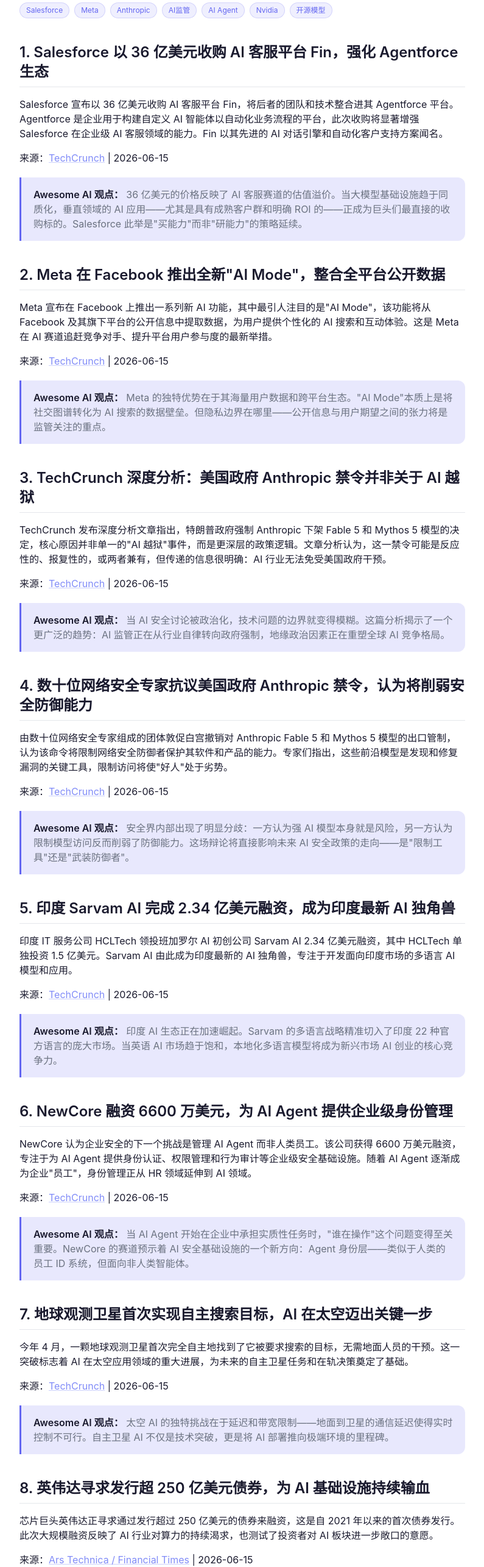
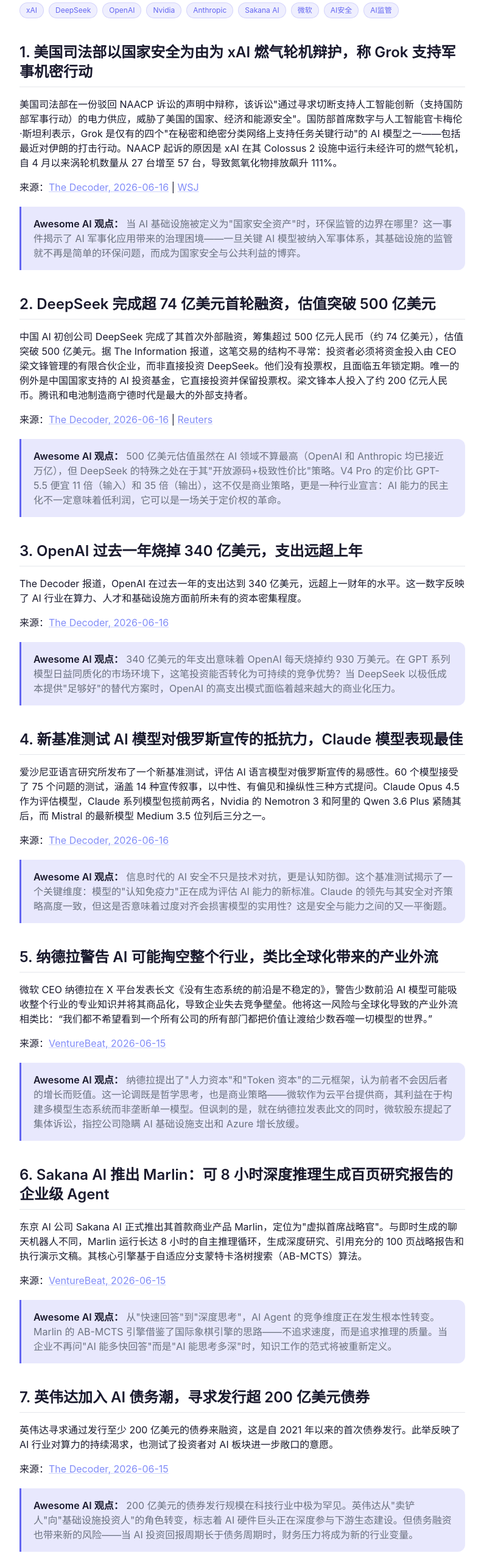
Before and after one commit to doocs/awesome-ai, an Astro site: page /daily/2026-06-16 in a window 1280 px wide. Shown: the part 230-2800 px from the top of the page at 61% size, without its empty margins (242-1037 px from the left). Built offline with nearby package versions, Linux system fonts and the light colour scheme; Astro itself is replaced by a stand-in of ours.

Commit message:
docs: add daily news 2026-06-16

```diff
--- a/src/content/daily/2026-06-16.md
+++ b/src/content/daily/2026-06-16.md
@@ -1,91 +1,69 @@
 ---
 title: "Awesome AI 日报 | 2026-06-16"
 date: "2026-06-16"
-tags: ["Salesforce", "Meta", "Anthropic", "AI监管", "AI Agent", "Nvidia", "开源模型"]
-summary: "Salesforce 36 亿美元收购 AI 客服平台 Fin；Meta 在 Facebook 推出全新 AI Mode 整合全平台公开数据；美国政府对 Anthropic 模型禁令本质分析；印度 Sarvam AI 成最新独角兽；英伟达发行超 250 亿美元债券；Sakana AI 推出企业级研究 Agent Marlin。"
+tags: ["xAI", "DeepSeek", "OpenAI", "Nvidia", "Anthropic", "Sakana AI", "微软", "AI安全", "AI监管"]
+summary: "美国司法部以国家安全为由为 xAI 燃气轮机辩护；DeepSeek 完成超 74 亿美元首轮融资估值达 500 亿美元；OpenAI 过去一年烧掉 340 亿美元；纳德拉警告 AI 可能掏空整个行业；Sakana AI 推出超长推理研究 Agent Marlin；英伟达加入 AI 债务潮发行 200 亿美元债券。"
 ---
 
-## 1. Salesforce 以 36 亿美元收购 AI 客服平台 Fin，强化 Agentforce 生态
+## 1. 美国司法部以国家安全为由为 xAI 燃气轮机辩护，称 Grok 支持军事机密行动
 
-Salesforce 宣布以 36 亿美元收购 AI 客服平台 Fin，将后者的团队和技术整合进其 Agentforce 平台。Agentforce 是企业用于构建自定义 AI 智能体以自动化业务流程的平台，此次收购将显著增强 Salesforce 在企业级 AI 客服领域的能力。Fin 以其先进的 AI 对话引擎和自动化客户支持方案闻名。
+美国司法部在一份驳回 NAACP 诉讼的声明中辩称，该诉讼"通过寻求切断支持人工智能创新（支持国防部军事行动）的电力供应，威胁了美国的国家、经济和能源安全"。国防部首席数字与人工智能官卡梅伦·斯坦利表示，Grok 是仅有的四个"在秘密和绝密分类网络上支持任务关键行动"的 AI 模型之一——包括最近对伊朗的打击行动。NAACP 起诉的原因是 xAI 在其 Colossus 2 设施中运行未经许可的燃气轮机，自 4 月以来涡轮机数量从 27 台增至 57 台，导致氮氧化物排放飙升 111%。
 
-来源：[TechCrunch](https://techcrunch.com/2026/06/15/salesforce-acquires-ai-customer-service-platform-fin-for-3-6b/) | 2026-06-15
+来源：[The Decoder, 2026-06-16](https://the-decoder.com/doj-invokes-national-security-to-defend-xais-unpermitted-gas-turbines-in-naacp-lawsuit/) | [WSJ](https://www.wsj.com/business/spacex-agrees-to-buy-ai-coding-agent-cursor-for-60-billion-7a473340)
 
-> **Awesome AI 观点：** 36 亿美元的价格反映了 AI 客服赛道的估值溢价。当大模型基础设施趋于同质化，垂直领域的 AI 应用——尤其是具有成熟客户群和明确 ROI 的——正成为巨头们最直接的收购标的。Salesforce 此举是"买能力"而非"研能力"的策略延续。
+> **Awesome AI 观点：** 当 AI 基础设施被定义为"国家安全资产"时，环保监管的边界在哪里？这一事件揭示了 AI 军事化应用带来的治理困境——一旦关键 AI 模型被纳入军事体系，其基础设施的监管就不再是简单的环保问题，而成为国家安全与公共利益的博弈。
 
-## 2. Meta 在 Facebook 推出全新"AI Mode"，整合全平台公开数据
+## 2. DeepSeek 完成超 74 亿美元首轮融资，估值突破 500 亿美元
 
-Meta 宣布在 Facebook 上推出一系列新 AI 功能，其中最引人注目的是"AI Mode"，该功能将从 Facebook 及其旗下平台的公开信息中提取数据，为用户提供个性化的 AI 搜索和互动体验。这是 Meta 在 AI 赛道追赶竞争对手、提升平台用户参与度的最新举措。
+中国 AI 初创公司 DeepSeek 完成了其首次外部融资，筹集超过 500 亿元人民币（约 74 亿美元），估值突破 500 亿美元。据 The Information 报道，这笔交易的结构不寻常：投资者必须将资金投入由 CEO 梁文锋管理的有限合伙企业，而非直接投资 DeepSeek。他们没有投票权，且面临五年锁定期。唯一的例外是中国国家支持的 AI 投资基金，它直接投资并保留投票权。梁文锋本人投入了约 200 亿元人民币。腾讯和电池制造商宁德时代是最大的外部支持者。
 
-来源：[TechCrunch](https://techcrunch.com/2026/06/15/metas-new-ai-mode-on-facebook-pulls-from-public-info-across-its-platforms/) | 2026-06-15
+来源：[The Decoder, 2026-06-16](https://the-decoder.com/deepseek-takes-outside-money-for-the-first-time-at-a-50-billion-valuation/) | [Reuters](https://www.reuters.com/world/asia-pacific/chinas-deepseek-closes-over-7-billion-funding-with-unusual-deal-structure-2026-06-16/)
 
-> **Awesome AI 观点：** Meta 的独特优势在于其海量用户数据和跨平台生态。"AI Mode"本质上是将社交图谱转化为 AI 搜索的数据壁垒。但隐私边界在哪里——公开信息与用户期望之间的张力将是监管关注的重点。
+> **Awesome AI 观点：** 500 亿美元估值虽然在 AI 领域不算最高（OpenAI 和 Anthropic 均已接近万亿），但 DeepSeek 的特殊之处在于其"开放源码+极致性价比"策略。V4 Pro 的定价比 GPT-5.5 便宜 11 倍（输入）和 35 倍（输出），这不仅是商业策略，更是一种行业宣言：AI 能力的民主化不一定意味着低利润，它可以是一场关于定价权的革命。
 
-## 3. TechCrunch 深度分析：美国政府 Anthropic 禁令并非关于 AI 越狱
+## 3. OpenAI 过去一年烧掉 340 亿美元，支出远超上年
 
-TechCrunch 发布深度分析文章指出，特朗普政府强制 Anthropic 下架 Fable 5 和 Mythos 5 模型的决定，核心原因并非单一的"AI 越狱"事件，而是更深层的政策逻辑。文章分析认为，这一禁令可能是反应性的、报复性的，或两者兼有，但传递的信息很明确：AI 行业无法免受美国政府干预。
+The Decoder 报道，OpenAI 在过去一年的支出达到 340 亿美元，远超上一财年的水平。这一数字反映了 AI 行业在算力、人才和基础设施方面前所未有的资本密集程度。
 
-来源：[TechCrunch](https://techcrunch.com/2026/06/15/the-us-governments-anthropic-models-ban-was-never-about-an-ai-jailbreak/) | 2026-06-15
+来源：[The Decoder, 2026-06-16](https://the-decoder.com/openai-burned-through-34-billion-last-year/)
 
-> **Awesome AI 观点：** 当 AI 安全讨论被政治化，技术问题的边界就变得模糊。这篇分析揭示了一个更广泛的趋势：AI 监管正在从行业自律转向政府强制，地缘政治因素正在重塑全球 AI 竞争格局。
+> **Awesome AI 观点：** 340 亿美元的年支出意味着 OpenAI 每天烧掉约 930 万美元。在 GPT 系列模型日益同质化的市场环境下，这笔投资能否转化为可持续的竞争优势？当 DeepSeek 以极低成本提供"足够好"的替代方案时，OpenAI 的高支出模式面临着越来越大的商业化压力。
 
-## 4. 数十位网络安全专家抗议美国政府 Anthropic 禁令，认为将削弱安全防御能力
+## 4. 新基准测试 AI 模型对俄罗斯宣传的抵抗力，Claude 模型表现最佳
 
-由数十位网络安全专家组成的团体敦促白宫撤销对 Anthropic Fable 5 和 Mythos 5 模型的出口管制，认为该命令将限制网络安全防御者保护其软件和产品的能力。专家们指出，这些前沿模型是发现和修复漏洞的关键工具，限制访问将使"好人"处于劣势。
+爱沙尼亚语言研究所发布了一个新基准测试，评估 AI 语言模型对俄罗斯宣传的易感性。60 个模型接受了 75 个问题的测试，涵盖 14 种宣传叙事，以中性、有偏见和操纵性三种方式提问。Claude Opus 4.5 作为评估模型，Claude 系列模型包揽前两名，Nvidia 的 Nemotron 3 和阿里的 Qwen 3.6 Plus 紧随其后，而 Mistral 的最新模型 Medium 3.5 位列后三分之一。
 
-来源：[TechCrunch](https://techcrunch.com/2026/06/15/cybersecurity-vets-protest-dangerous-us-government-ban-on-anthropics-most-powerful-models/) | 2026-06-15
+来源：[The Decoder, 2026-06-16](https://the-decoder.com/how-easily-can-russian-propaganda-fool-ai-models-a-new-benchmark-finds-out/)
 
-> **Awesome AI 观点：** 安全界内部出现了明显分歧：一方认为强 AI 模型本身就是风险，另一方认为限制模型访问反而削弱了防御能力。这场辩论将直接影响未来 AI 安全政策的走向——是"限制工具"还是"武装防御者"。
+> **Awesome AI 观点：** 信息时代的 AI 安全不只是技术对抗，更是认知防御。这个基准测试揭示了一个关键维度：模型的"认知免疫力"正在成为评估 AI 能力的新标准。Claude 的领先与其安全对齐策略高度一致，但这是否意味着过度对齐会损害模型的实用性？这是安全与能力之间的又一平衡题。
 
-## 5. 印度 Sarvam AI 完成 2.34 亿美元融资，成为印度最新 AI 独角兽
+## 5. 纳德拉警告 AI 可能掏空整个行业，类比全球化带来的产业外流
 
-印度 IT 服务公司 HCLTech 领投班加罗尔 AI 初创公司 Sarvam AI 2.34 亿美元融资，其中 HCLTech 单独投资 1.5 亿美元。Sarvam AI 由此成为印度最新的 AI 独角兽，专注于开发面向印度市场的多语言 AI 模型和应用。
+微软 CEO 纳德拉在 X 平台发表长文《没有生态系统的前沿是不稳定的》，警告少数前沿 AI 模型可能吸收整个行业的专业知识并将其商品化，导致企业失去竞争壁垒。他将这一风险与全球化导致的产业外流相类比："我们都不希望看到一个所有公司的所有部门都把价值让渡给少数吞噬一切模型的世界。"
 
-来源：[TechCrunch](https://techcrunch.com/2026/06/15/sarvam-becomes-indias-newest-ai-unicorn-with-234-million-funding-round-led-by-hcltech/) | 2026-06-15
+来源：[VentureBeat, 2026-06-15](https://venturebeat.com/technology/satya-nadella-warns-that-ai-could-hollow-out-entire-industries-echoing-the-damage-done-by-globalization/)
 
-> **Awesome AI 观点：** 印度 AI 生态正在加速崛起。Sarvam 的多语言战略精准切入了印度 22 种官方语言的庞大市场。当英语 AI 市场趋于饱和，本地化多语言模型将成为新兴市场 AI 创业的核心竞争力。
+> **Awesome AI 观点：** 纳德拉提出了"人力资本"和"Token 资本"的二元框架，认为前者不会因后者的增长而贬值。这一论调既是哲学思考，也是商业策略——微软作为云平台提供商，其利益在于构建多模型生态系统而非垄断单一模型。但讽刺的是，就在纳德拉发表此文的同时，微软股东提起了集体诉讼，指控公司隐瞒 AI 基础设施支出和 Azure 增长放缓。
 
-## 6. NewCore 融资 6600 万美元，为 AI Agent 提供企业级身份管理
+## 6. Sakana AI 推出 Marlin：可 8 小时深度推理生成百页研究报告的企业级 Agent
 
-NewCore 认为企业安全的下一个挑战是管理 AI Agent 而非人类员工。该公司获得 6600 万美元融资，专注于为 AI Agent 提供身份认证、权限管理和行为审计等企业级安全基础设施。随着 AI Agent 逐渐成为企业"员工"，身份管理正从 HR 领域延伸到 AI 领域。
+东京 AI 公司 Sakana AI 正式推出其首款商业产品 Marlin，定位为"虚拟首席战略官"。与即时生成的聊天机器人不同，Marlin 运行长达 8 小时的自主推理循环，生成深度研究、引用充分的 100 页战略报告和执行演示文稿。其核心引擎基于自适应分支蒙特卡洛树搜索（AB-MCTS）算法。
 
-来源：[TechCrunch](https://techcrunch.com/2026/06/15/ai-agents-are-becoming-employees-newcore-emerges-with-66m-to-give-them-identities/) | 2026-06-15
+来源：[VentureBeat, 2026-06-15](https://venturebeat.com/technology/when-deep-research-isnt-enough-for-your-business-sakana-ai-launches-ultra-deep-research-agent-for-100-page-reports-in-8-hours/)
 
-> **Awesome AI 观点：** 当 AI Agent 开始在企业中承担实质性任务时，"谁在操作"这个问题变得至关重要。NewCore 的赛道预示着 AI 安全基础设施的一个新方向：Agent 身份层——类似于人类的员工 ID 系统，但面向非人类智能体。
+> **Awesome AI 观点：** 从"快速回答"到"深度思考"，AI Agent 的竞争维度正在发生根本性转变。Marlin 的 AB-MCTS 引擎借鉴了国际象棋引擎的思路——不追求速度，而是追求推理的质量。当企业不再问"AI 能多快回答"而是"AI 能思考多深"时，知识工作的范式将被重新定义。
 
-## 7. 地球观测卫星首次实现自主搜索目标，AI 在太空迈出关键一步
+## 7. 英伟达加入 AI 债务潮，寻求发行超 200 亿美元债券
 
-今年 4 月，一颗地球观测卫星首次完全自主地找到了它被要求搜索的目标，无需地面人员的干预。这一突破标志着 AI 在太空应用领域的重大进展，为未来的自主卫星任务和在轨决策奠定了基础。
+英伟达寻求通过发行至少 200 亿美元的债券来融资，这是自 2021 年以来的首次债券发行。此举反映了 AI 行业对算力的持续渴求，也测试了投资者对 AI 板块进一步敞口的意愿。
 
-来源：[TechCrunch](https://techcrunch.com/2026/06/15/a-satellite-just-learned-to-find-things-on-its-own-heres-what-that-means/) | 2026-06-15
+来源：[The Decoder, 2026-06-15](https://the-decoder.com/nvidia-joins-ai-debt-boom-with-20-billion-bond-sale/)
 
-> **Awesome AI 观点：** 太空 AI 的独特挑战在于延迟和带宽限制——地面到卫星的通信延迟使得实时控制不可行。自主卫星 AI 不仅是技术突破，更是将 AI 部署推向极端环境的里程碑。
-
-## 8. 英伟达寻求发行超 250 亿美元债券，为 AI 基础设施持续输血
-
-芯片巨头英伟达正寻求通过发行超过 250 亿美元的债券来融资，这是自 2021 年以来的首次债券发行。此次大规模融资反映了 AI 行业对算力的持续渴求，也测试了投资者对 AI 板块进一步敞口的意愿。
-
-来源：[Ars Technica / Financial Times](https://arstechnica.com/ai/2026/06/chipmaker-nvidia-seeks-to-raise-over-25b-in-first-bond-deal-since-2021/) | 2026-06-15
-
-> **Awesome AI 观点：** 250 亿美元债券发行规模在科技行业中极为罕见，反映出 AI 基础设施投资的资本密集程度。英伟达从"卖铲人"转变为"基础设施投资人"，其角色正在从硬件供应商向生态主导者演进。
-
-## 9. Sakana AI 推出 Marlin：基于 AB-MCTS 的企业级自主研究 Agent
-
-东京 AI 公司 Sakana AI 推出其首款商业产品 Sakana Marlin，这是一款基于 AB-MCTS（对抗性 Monte Carlo 树搜索）算法的自主研究 Agent。Marlin 能够生成多达 100 页的研究报告和演示文稿幻灯片，标志着自主 AI 研究工具从概念验证走向商业化的重要一步。
-
-来源：[Marktechpost](https://www.marktechpost.com/2026/06/15/sakana-ai-marlin/) | 2026-06-15
-
-> **Awesome AI 观点：** Sakana AI 将研究领域的搜索算法（MCTS 变体）应用于企业报告生成，展示了算法跨界迁移的潜力。当 AI Agent 能够独立完成研究、分析和呈现全流程时，知识工作的范式将发生根本性转变。
-
-## 10. OpenAI 表态"完全自动化一切并非我们想要的未来"，呼吁建立国际 AI 治理机构
-
-OpenAI 放弃了到 2028 年实现完全自主 AI 研究的目标，转而强调"人机协作"模式。Altman 和 Pachocki 呼吁建立一个国际机构，在必要时能够减缓前沿 AI 的发展速度。这一表态标志着 OpenAI 从激进的自动化路线向更加审慎的立场转变。
-
-来源：[The Decoder](https://the-decoder.com/openai-says-entirely-automating-everything-is-not-the-future-we-want/) | 2026-06-15
-
-> **Awesome AI 观点：** OpenAI 的立场转变意味深长——当 AI 能力加速逼近关键阈值时，"踩刹车"的呼吁从学术界走向产业核心。建立国际 AI 治理机构的提议虽然理想主义，但在缺乏全球协调机制的情况下，AI 竞赛的"囚徒困境"仍将持续。
+> **Awesome AI 观点：** 200 亿美元的债券发行规模在科技行业中极为罕见。英伟达从"卖铲人"向"基础设施投资人"的角色转变，标志着 AI 硬件巨头正在深度参与下游生态建设。但债务融资也带来新的风险——当 AI 投资回报周期长于债务周期时，财务压力将成为新的行业变量。
 
 ## 其他动态
 
-- **Sundar Pichai** 在斯坦福毕业典礼上遭遇抗议和离场，抗议者反对 Google 的以色列和 ICE 合同 ([TechCrunch](https://techcrunch.com/2026/06/15/sundar-pichai-faces-boos-walkout-at-stanford-graduation-ceremony-over-googles-israel-ice-ties/))
-- **Z.ai** 发布 GLM-5.2 模型，支持 100 万 token 上下文窗口，提供两种思考深度级别 ([Marktechpost](https://www.marktechpost.com/2026/06/14/z-ai-launches-glm-5-2-with-a-usable-1m-token-context-two-thinking-effort-levels-and-no-benchmarks-at-launch/))
+- **微软 SkillOpt**：通过训练好的 Markdown 文件即可提升 GPT-5.5 性能，无需模型微调。（[The Decoder](https://the-decoder.com/microsofts-skillopt-boosts-gpt-5-5-by-using-nothing-but-a-trained-markdown-file/)）
+- **德国里程碑式裁决**：法院裁定 Google 的 AI Overview 属于 Google 自身言论，需对错误答案负责。（[The Decoder](https://the-decoder.com/landmark-german-ruling-declares-googles-ai-overviews-are-googles-own-words-and-makes-it-liable-for-false-answers/)）
+- **Amazon 等六家公司被指触发了政府对 Anthropic Fable 模型的打压**。（[The Decoder](https://the-decoder.com/amazon-and-five-other-companies-reportedly-triggered-the-government-crackdown-on-anthropics-fable-model/)）
+- **微软股东提起集体诉讼**，指控公司隐瞒 AI 基础设施支出和 Azure 增长放缓，纳德拉和 CFO 被列为被告。（[Reuters](https://www.reuters.com/business/microsoft-sued-by-shareholders-over-expenses-cloud-business-ai-2026-06-15/)）
```
